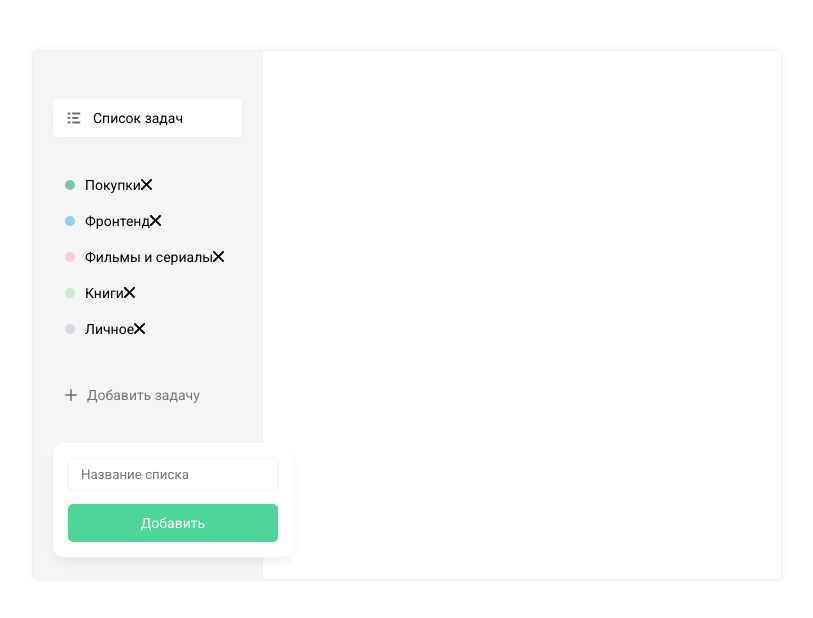
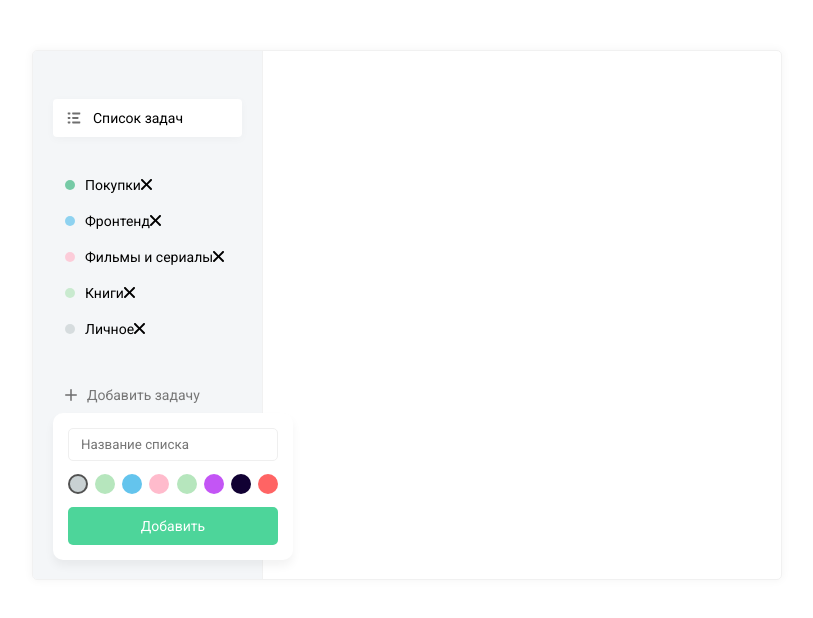
Before and after one commit to pavlkod/todo-list, a React (Create React App) app: page / in a window 1280 px wide. Both pictures are taken after a click on the element "Добавить задачу". Shown: the top 618 px of the page, without its empty margins (233-1046 px from the left). Built offline with nearby package versions, Linux system fonts and the light colour scheme.

Commit message:
Add colors picker to add new list

```diff
--- a/src/App.js
+++ b/src/App.js
@@ -2,6 +2,8 @@ import TaskGroup from "./components/TaskGroup";
 
 import { ReactComponent as ListSvg } from "./assets/img/list.svg";
 import { AddListButton } from "./components/AddListButton";
+
+import DB from "./assets/db.json";
 
 function App() {
   const allTasks = [
@@ -24,7 +26,7 @@ function App() {
       <div className="todo__sidebar">
         <TaskGroup items={allTasks} />
         <TaskGroup items={tasks} removable />
-        <AddListButton />
+        <AddListButton colors={DB.colors} />
       </div>
       <div className="todo_tasks"></div>
     </div>
--- a/src/components/AddListButton/index.js
+++ b/src/components/AddListButton/index.js
@@ -4,8 +4,9 @@ import { useState } from "react";
 
 import { ReactComponent as AddSvg } from "../../assets/img/add.svg";
 import "./index.scss";
+import Badge from "../Badge";
 
-const AddListButton = () => {
+const AddListButton = ({ colors }) => {
   const [visiblePopup, setVisiblePopup] = useState(false);
   const addTask = [
     {
@@ -21,6 +22,11 @@ const AddListButton = () => {
         <div className="add-list">
           <div className="add-list__popup">
             <input type="text" placeholder="Название списка" className="form-control" />
+            <div className="add-list__popup-colors">
+              {colors.map((color, i) => (
+                <Badge isActive={!i} key={color.id} color={color.name} />
+              ))}
+            </div>
             <button className="btn font_14 add-list__popup-btn">Добавить</button>
           </div>
         </div>
--- a/src/components/AddListButton/index.scss
+++ b/src/components/AddListButton/index.scss
@@ -10,5 +10,21 @@
       margin-top: 13px;
       width: 100%;
     }
+
+    &-colors {
+      margin: 13px 0px 0px;
+      display: flex;
+      justify-content: space-between;
+    }
+
+    .badge {
+      width: 20px;
+      height: 20px;
+      cursor: pointer;
+
+      &--active {
+        border: 2px solid #525252;
+      }
+    }
   }
 }
--- /dev/null
+++ b/src/components/Badge/index.js
@@ -0,0 +1,10 @@
+import React from "react";
+import cx from "classnames";
+
+import "./index.scss";
+
+const Badge = ({ color, isActive = false }) => {
+  return <span className={cx("badge", ` badge--${color}`, { "badge--active": isActive })}></span>;
+};
+
+export default Badge;
--- /dev/null
+++ b/src/components/Badge/index.scss
@@ -0,0 +1,34 @@
+.badge {
+  width: 10px;
+  height: 10px;
+  display: inline-block;
+  border-radius: 10px;
+
+  &--dark-green {
+    background-color: #42b883;
+  }
+  &--blue {
+    background-color: #64c4ed;
+  }
+  &--pink {
+    background-color: #ffbbcc;
+  }
+  &--green {
+    background-color: #b6e6bd;
+  }
+  &--grey {
+    background-color: #c9d1d3;
+  }
+  &--lime {
+    background-color: #b6e6bd;
+  }
+  &--purple {
+    background-color: #c355f5;
+  }
+  &--black {
+    background-color: #110133;
+  }
+  &--red {
+    background-color: #ff6464;
+  }
+}
--- a/src/components/TaskGroup/index.js
+++ b/src/components/TaskGroup/index.js
@@ -3,6 +3,7 @@ import classnames from "classnames";
 
 import "./index.scss";
 import removeSvg from "../../assets/img/remove.svg";
+import Badge from "../Badge";
 
 const TaskGroup = ({ items, removable, showPopup }) => {
   if (!items.length) {
@@ -13,7 +14,6 @@ const TaskGroup = ({ items, removable, showPopup }) => {
     console.log(123);
     showPopup();
   };
-
   return (
     <ul className="task-group" onClick={showPopupHandler}>
       {items.map(task => {
@@ -22,9 +22,7 @@ const TaskGroup = ({ items, removable, showPopup }) => {
             className={classnames(task.className, "task-group__item", { "task-group__item--active": task.active })}
             key={task.label}
           >
-            <i className="task-group__item-icon">
-              {task.icon ? task.icon : <span className={`badge badge--${task.color}`}></span>}
-            </i>
+            <i className="task-group__item-icon">{task.icon ? task.icon : <Badge color={task.color} />}</i>
             <span>{task.label}</span>
             {removable && (
               <span className="task-group__item-remove">
--- a/src/components/TaskGroup/index.scss
+++ b/src/components/TaskGroup/index.scss
@@ -1,5 +1,10 @@
 .task-group {
   margin-bottom: 30px;
+
+  &:last-of-type {
+    margin-bottom: 0px;
+  }
+
   &__item {
     display: flex;
     align-items: center;
@@ -28,25 +33,3 @@
     }
   }
 }
-.badge {
-  width: 10px;
-  height: 10px;
-  display: block;
-  border-radius: 10px;
-
-  &--dark-green {
-    background-color: #42b883;
-  }
-  &--blue {
-    background-color: #64c4ed;
-  }
-  &--pink {
-    background-color: #ffbbcc;
-  }
-  &--green {
-    background-color: #b6e6bd;
-  }
-  &--grey {
-    background-color: #c9d1d3;
-  }
-}
--- a/src/index.scss
+++ b/src/index.scss
@@ -8,18 +8,17 @@
 }
 :root {
   --border-radius: 5px;
-  /* base color 1 */
-  --base-color1: 154;
 
-  /* base color 2 */
+  --hue-color: 154;
   --saturation-color: 62%;
 
-  /*base color 3*/
   --lightness-color: 57%;
   --lightness-color2: 47%;
+  --lightness-color3: 37%;
 
-  --color-base-green: hsl(var(--base-color1), var(--saturation-color), var(--lightness-color));
-  --color-base-green-hover: hsl(var(--base-color1), var(--saturation-color), var(--lightness-color2));
+  --color-base-green: hsl(var(--hue-color), var(--saturation-color), var(--lightness-color));
+  --color-base-green-hover: hsl(var(--hue-color), var(--saturation-color), var(--lightness-color2));
+  --color-base-green-active: hsl(var(--hue-color), var(--saturation-color), var(--lightness-color3));
 }
 body {
   font-family: -apple-system, BlinkMacSystemFont, "Segoe UI", "Roboto", "Oxygen", "Ubuntu", "Cantarell", "Fira Sans",
@@ -92,4 +91,7 @@ body {
   &:hover {
     background: var(--color-base-green-hover);
   }
+  &:active {
+    background: var(--color-base-green-active);
+  }
 }
```
